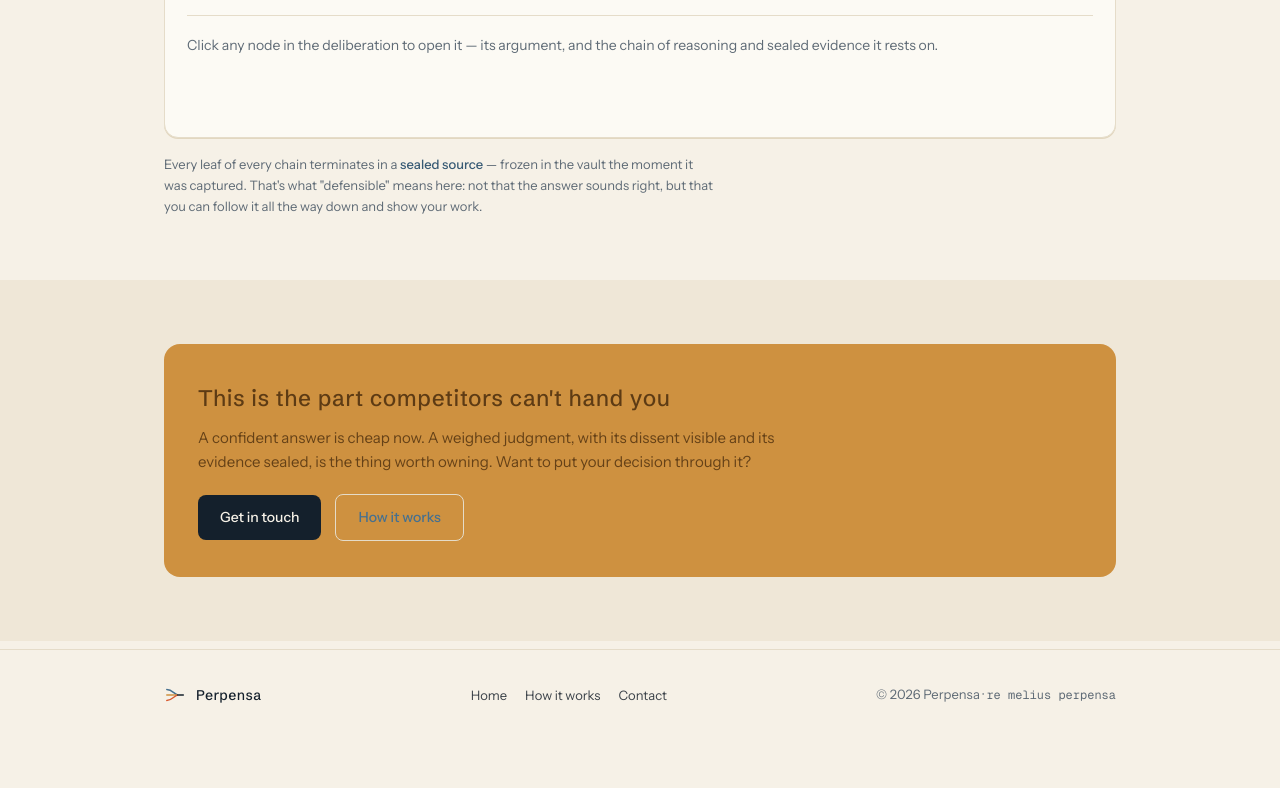
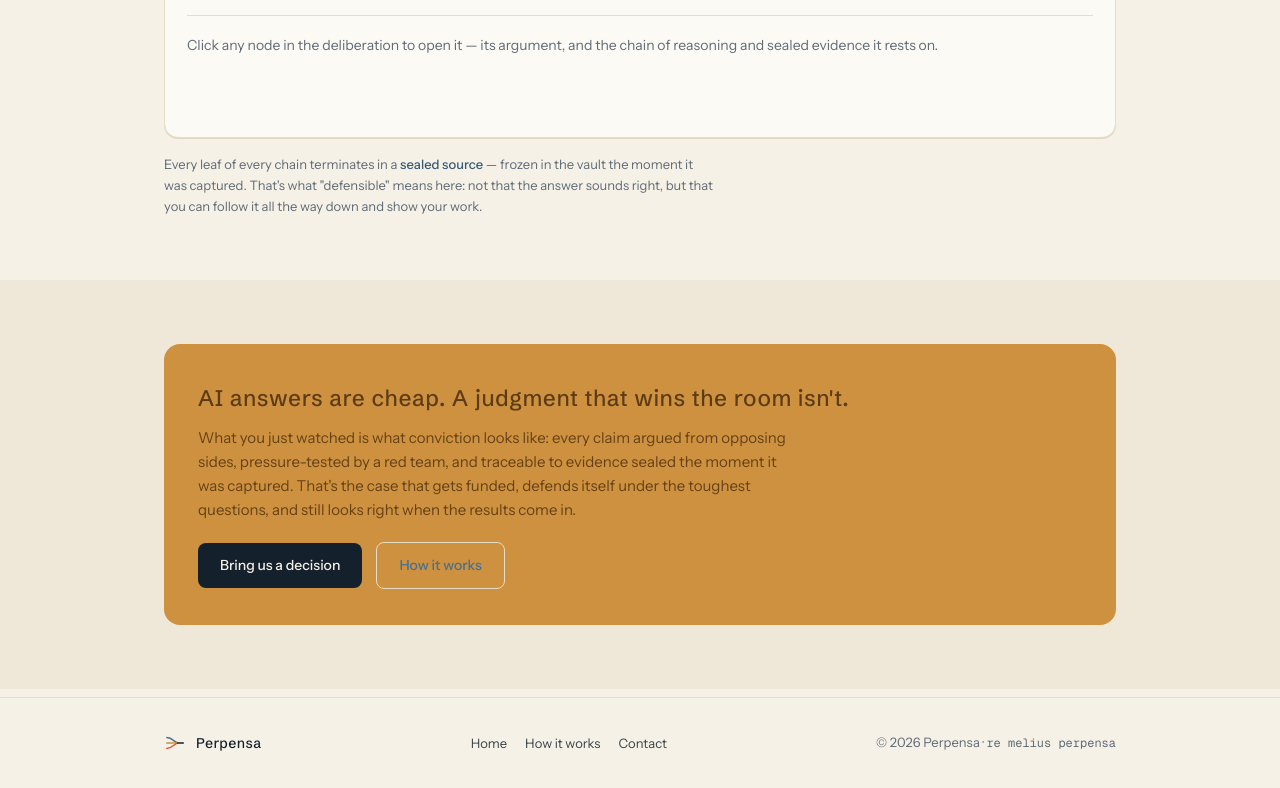
Before and after one commit to Perpensa/perpensa.ai, a plain HTML site: page demo.html in a window 1280 px wide. Shown: the part 1111-1899 px from the top of the page. Before the commit the page ends 1863 px from the top, so only its background shows below. Drawn offline with nearby package versions, Linux system fonts and the light colour scheme.

Commit message:
More content fixes

```diff
--- a/demo.html
+++ b/demo.html
@@ -260,9 +260,9 @@ svg.timeline{width:100%;min-width:680px;height:auto;display:block}
 <section class="sec sec-alt">
   <div class="wrap">
     <div class="callout reveal">
-      <h2>This is the part competitors can't hand you</h2>
-      <p>A confident answer is cheap now. A weighed judgment, with its dissent visible and its evidence sealed, is the thing worth owning. Want to put your decision through it?</p>
-      <div class="cta-row" style="margin-top:20px"><a class="btn btn-primary" href="index.html#contact">Get in touch</a><a class="btn btn-ghost" href="how-it-works.html">How it works</a></div>
+      <h2>AI answers are cheap. A judgment that wins the room isn't.</h2>
+      <p>What you just watched is what conviction looks like: every claim argued from opposing sides, pressure-tested by a red team, and traceable to evidence sealed the moment it was captured. That's the case that gets funded, defends itself under the toughest questions, and still looks right when the results come in.</p>
+      <div class="cta-row" style="margin-top:20px"><a class="btn btn-primary" href="index.html#contact">Bring us a decision</a><a class="btn btn-ghost" href="how-it-works.html">How it works</a></div>
     </div>
   </div>
 </section>
```
Also changed, not shown: how-it-works.html (+1 -1 lines).
